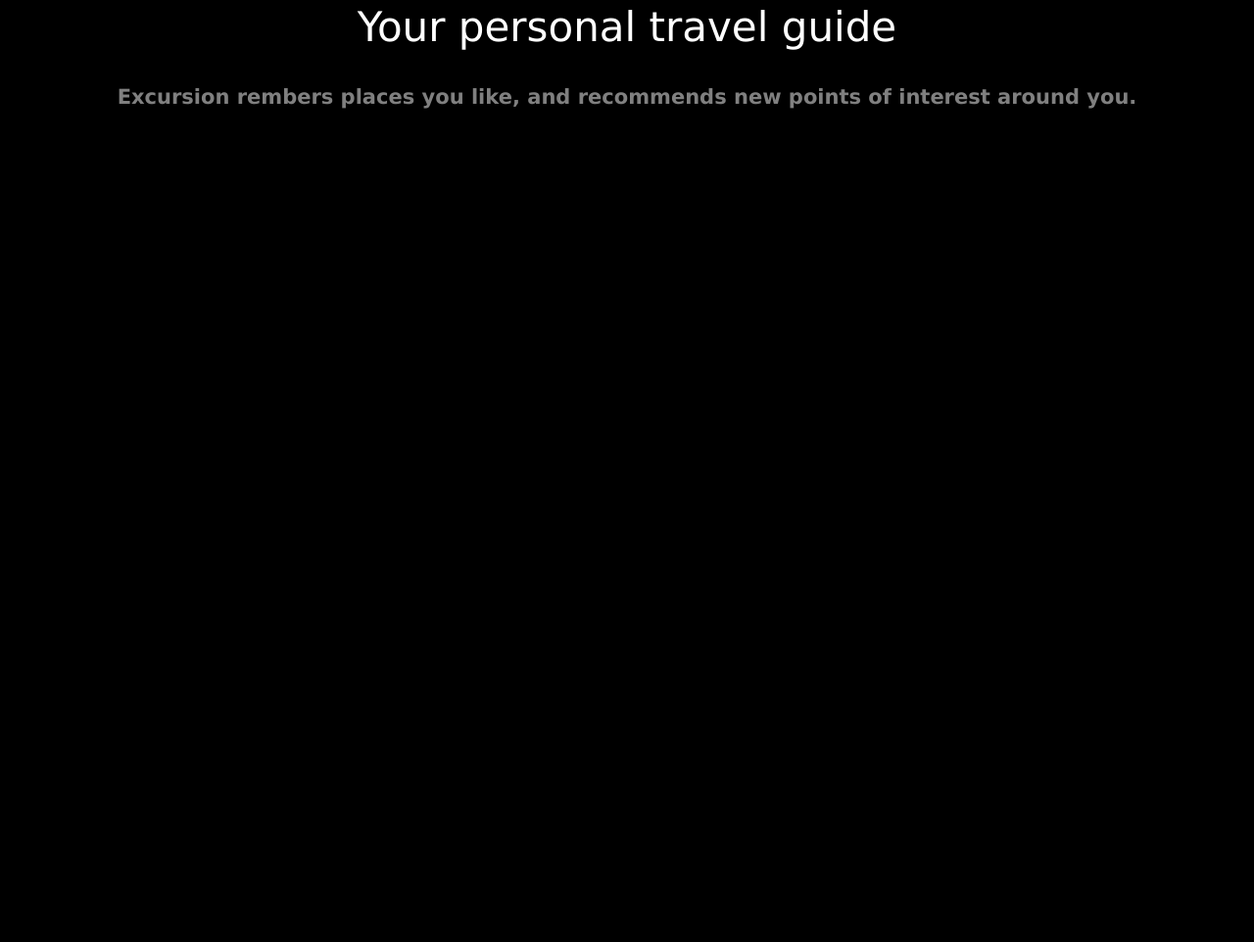
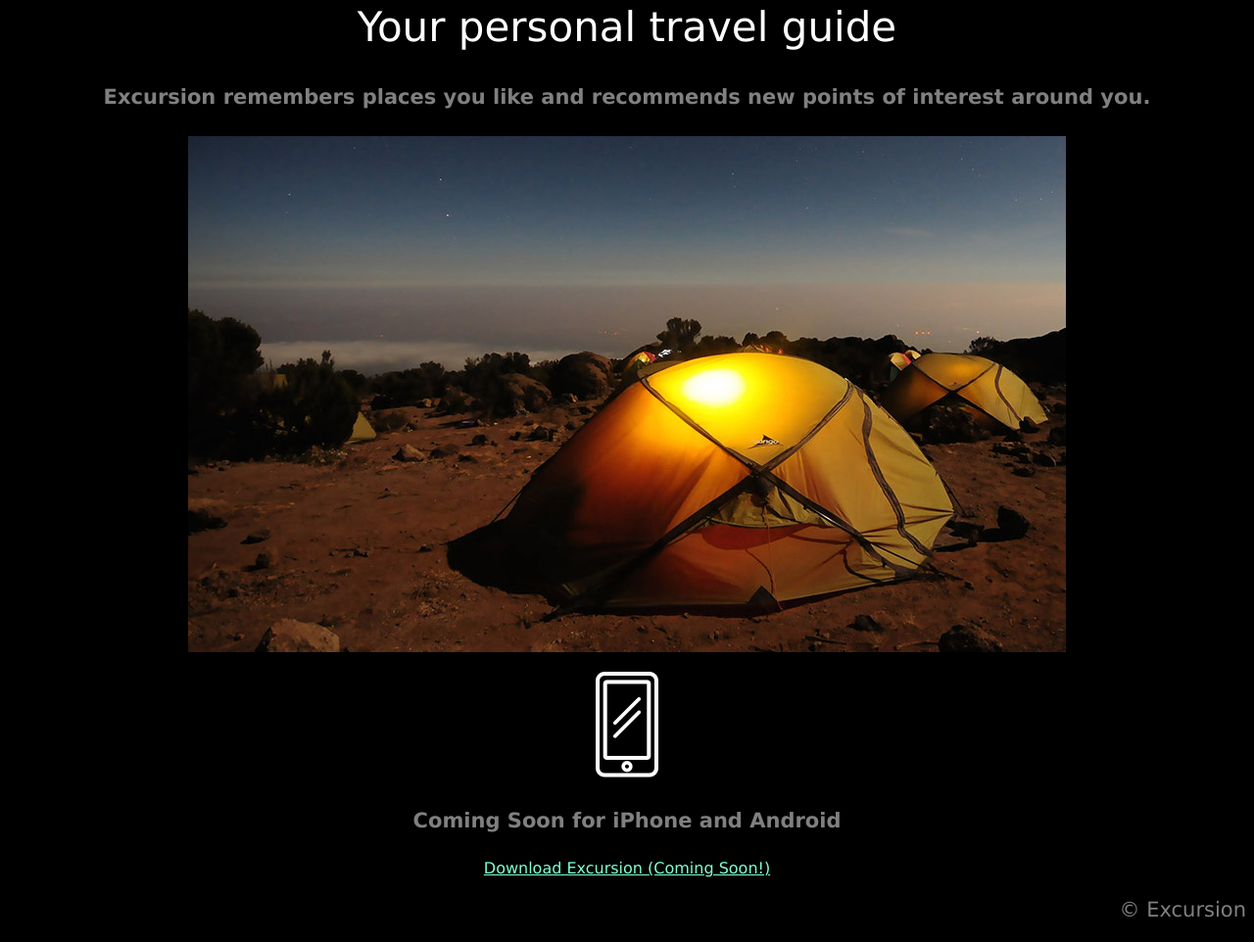
Before and after one commit to theresastanton/excursion, a plain HTML site: page index.html in a window 1280 px wide. Shown: the part 346-1308 px from the top of the page at 98% size. Before the commit the page ends 800 px from the top, so only its background shows below. Drawn offline with Linux system fonts and the light colour scheme.

Commit message:
added footer

```diff
--- a/index.html
+++ b/index.html
@@ -10,10 +10,15 @@
  <body>
  <h1 class="header--main">Discover hidden places in the world around you</h1>
  <p><a class="link--cta" href="#">Download Excursion (Coming Soon!)</a></p>
- <video autoplay loop>
+ <video autoplay loop muted>
     <source src="resources/Videos/excursion.mp4" type="video/mp4">
  </video>
  <h2 class="header--secondary">Your personal travel guide</h2>
-<h4 class="header--sub-header">Excursion rembers places you like, and recommends new points of interest around you.</h4>
+<h4 class="header--sub-header">Excursion remembers places you like and recommends new points of interest around you.</h4>
+<p><img src="resources/Images/camp.jpg"></p>
+<p><img src="resources/Images/phone.png"></p>
+<h4 class="header--sub-header">Coming Soon for iPhone and Android</h4>
+<p><a class="link--cta" href="#">Download Excursion (Coming Soon!)</a></p>
+<p class="footer--copyright" href="#">© Excursion</p>
  </body>
 </html>
--- a/resources/css/style.css
+++ b/resources/css/style.css
@@ -22,5 +22,12 @@ color: white;
 /* LINKS*/
 .link--cta {
     font-size: 16px;
-    color: aquamarine
+    color: aquamarine;
 }
+
+/* FOOTER*/
+.footer--copyright {
+    font-size: 21px;
+    color: grey;
+    text-align: right;
+}
```
